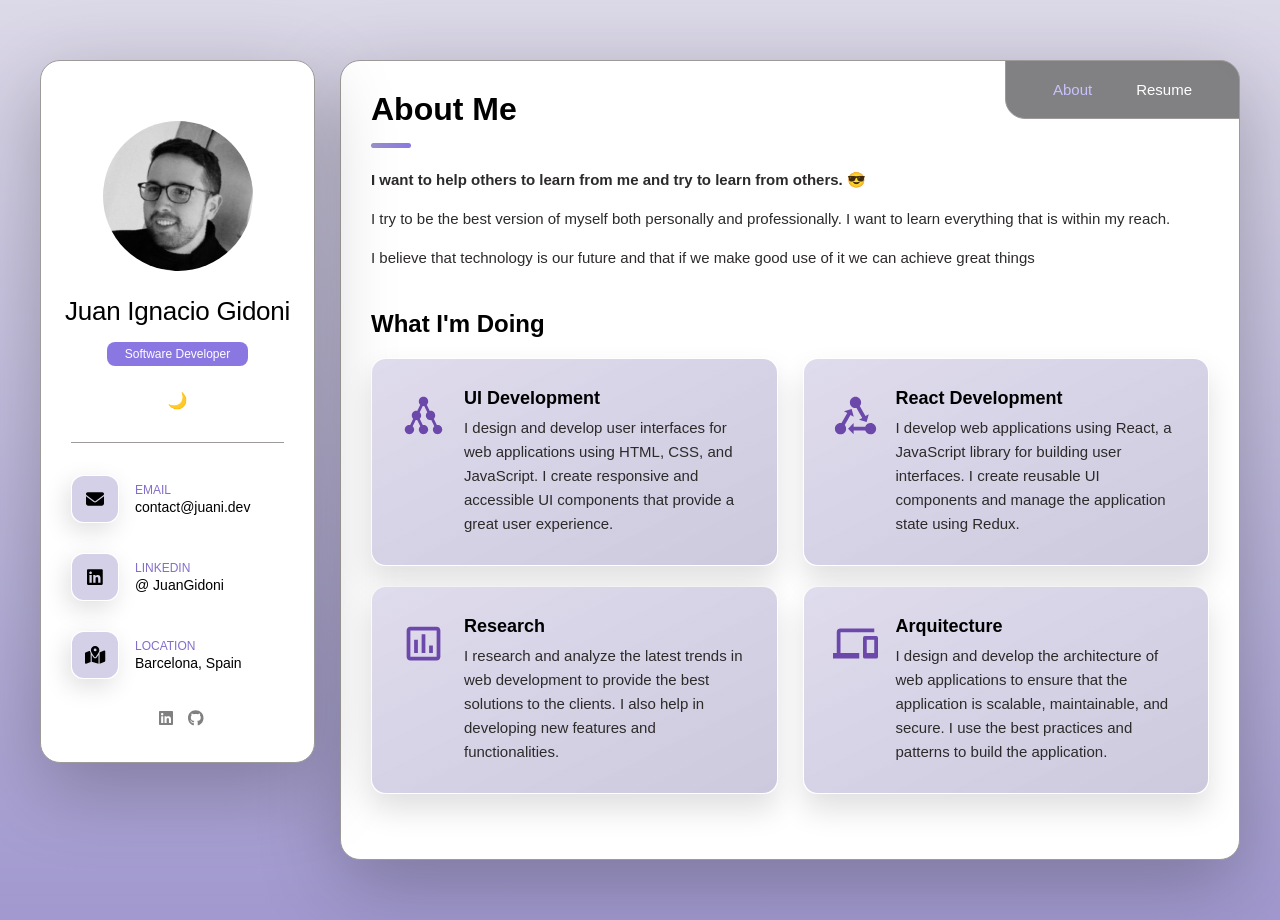
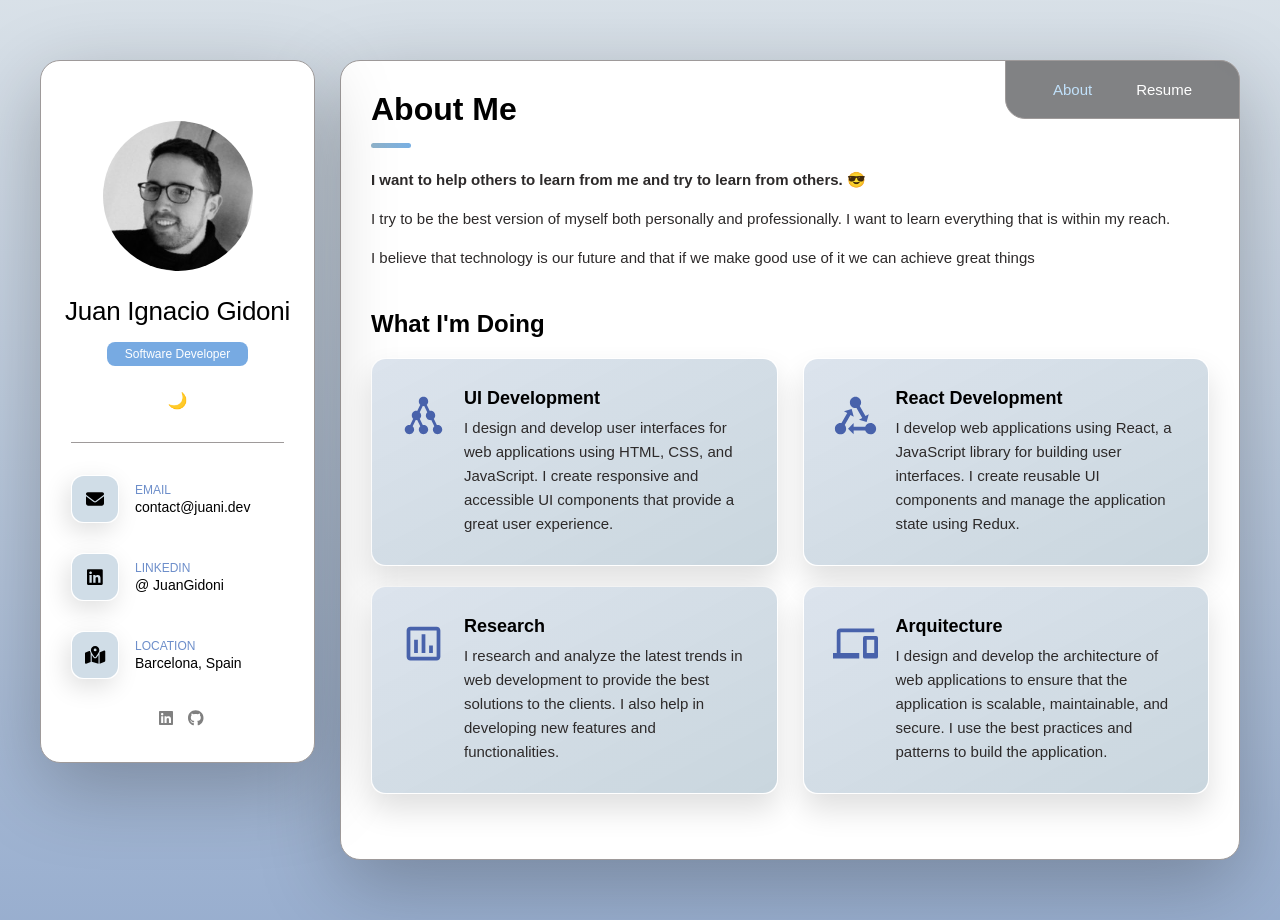
Before and after one commit to JuanGidoni/myweb, a React (Vite) app: page / in a window 1280 px wide. Built offline with nearby package versions, Linux system fonts and the light colour scheme.

Commit message:
fix: css variables, bad email

```diff
--- a/src/ui/styles/main.css
+++ b/src/ui/styles/main.css
@@ -13,61 +13,61 @@
     --bg-gradient-onyx: linear-gradient(
             /* avatar box */
             to bottom right,
-            hsl(249, 33%, 78%),
-            hsl(250, 45%, 71%));
+            hsl(216, 33%, 78%),
+            hsl(221, 71%, 57%));
     --bg-gradient-jet: linear-gradient(
             /* what I'm doing */
             to bottom right,
-            hsla(253, 33%, 89%, 0.945),
-            hsl(249, 24%, 83%));
+            hsla(213, 32%, 89%, 0.945),
+            hsl(203, 24%, 83%));
     --bg-gradient-yellow-1: linear-gradient(
             /* apparently idk */
             to bottom right,
-            hsl(283, 71%, 86%),
-            hsla(277, 57%, 78%, 0.546));
+            hsl(212, 72%, 86%),
+            hsla(212, 57%, 78%, 0.546));
     --bg-gradient-yellow-2: linear-gradient(
             /* effect before hover */
             135deg,
-            hsla(278, 30%, 85%, 0.712) 0%,
-            hsl(250, 22%, 78%));
+            hsla(206, 30%, 85%, 0.712) 0%,
+            hsl(215, 21%, 78%));
     --border-gradient-onyx: linear-gradient(
             /* shadow behind widgets */
             to bottom right,
-            hsla(255, 6%, 62%, 0.727) 0%,
-            hsl(249, 28%, 82%) hsla(255, 6%, 62%, 0.727) 0%,
-            hsl(249, 28%, 82%));
+            hsla(200, 6%, 62%, 0.727) 0%,
+            hsl(208, 28%, 82%) hsla(205, 6%, 62%, 0.727) 0%,
+            hsl(198, 28%, 82%));
     --text-gradient-yellow: linear-gradient(
             /* resume graph line and add on lines */
             to right,
-            hsla(251, 36%, 63%, 0.866),
-            hsla(250, 65%, 63%, 0.866));
+            hsla(204, 36%, 63%, 0.866),
+            hsla(209, 65%, 63%, 0.866));
     --smoky-black: linear-gradient(
             /* card bg bg */
             to bottom,
-            hsl(252, 25%, 88%),
-            hsla(249, 36%, 68%, 0.92) hsla(251, 36%, 63%, 0.866),
-            hsla(250, 65%, 63%, 0.866));
+            hsl(204, 25%, 88%),
+            hsla(204, 36%, 68%, 0.92) hsla(212, 36%, 63%, 0.866),
+            hsla(214, 65%, 63%, 0.866));
     --smoky-black: linear-gradient(
             /* card bg bg */
             to bottom,
-            hsl(252, 25%, 88%),
-            hsla(249, 36%, 68%, 0.92));
+            hsl(208, 25%, 88%),
+            hsla(216, 36%, 68%, 0.92));
 
     /* solid */
 
     --jet: hsl(0, 2%, 61%);
     /* card border */
-    --onyx: hsla(250, 65%, 63%, 0.866);
+    --onyx: hsla(207, 65%, 63%, 0.866);
     /* data science bg */
-    --eerie-black-1: hsl(250, 33%, 86%);
+    --eerie-black-1: hsl(203, 32%, 86%);
     /* widget bg */
     --eerie-black-2: #ffffff;
     /* card bg */
     --jet: hsl(0, 2%, 61%);
     /* card border */
-    --onyx: hsla(250, 65%, 63%, 0.866);
+    --onyx: hsla(212, 65%, 63%, 0.866);
     /* data science bg */
-    --eerie-black-1: hsl(250, 33%, 86%);
+    --eerie-black-1: hsl(206, 32%, 86%);
     /* widget bg */
     --eerie-black-2: #ffffff;
     /* card bg */
@@ -77,33 +77,33 @@
     /* THE TITLE */
     --orange-yellow-crayola: hsl(0, 0%, 0%);
     /* widget color and show contact txt */
-    --orange-yellow-crayola1: hsl(249, 88%, 87%);
+    --orange-yellow-crayola1: hsl(204, 88%, 87%);
     /* navbar word highlight */
-    --vegas-gold: hsla(255, 64%, 61%, 0.951);
+    --vegas-gold: hsla(214, 64%, 61%, 0.951);
     /* resume year*/
     --orange-yellow-crayola: hsl(0, 0%, 0%);
     /* widget color and show contact txt */
-    --orange-yellow-crayola1: hsl(249, 88%, 87%);
+    --orange-yellow-crayola1: hsl(207, 88%, 87%);
     /* navbar word highlight */
-    --vegas-gold: hsla(255, 64%, 61%, 0.951);
+    --vegas-gold: hsla(219, 64%, 61%, 0.951);
     /* resume year*/
     --light-gray: hsl(0, 4%, 17%);
     /* general and navbar text*/
     --gray-tone: hsla(240, 2%, 44%, 0.866);
     /* navbar bg */
-    --light-gray-70: hsla(255, 46%, 59%, 0.951);
+    --light-gray-70: hsla(219, 46%, 59%, 0.951);
     /* TITLES in show contact */
-    --gray-tone: hsla(240, 2%, 44%, 0.866);
+    --gray-tone: hsla(225, 2%, 44%, 0.866);
     /* navbar bg */
-    --light-gray-70: hsla(255, 46%, 59%, 0.951);
+    --light-gray-70: hsla(219, 46%, 59%, 0.951);
     /* TITLES in show contact */
     --light-gray-71: hsla(0, 0%, 84%, 0.7);
     /* hover effect */
     --bittersweet-shimmer: hsl(0, 43%, 51%);
     /* invalid */
-    --toggle: rgb(108, 72, 171);
+    --toggle: rgb(72, 115, 171);
     /* toggle color */
-    --purple: #6c48ab;
+    --purple: #4862ab;
     /* service icon */
 
     /**
@@ -1774,6 +1774,7 @@ textarea.form-input::-webkit-resizer {
 
     .sidebar.active {
         max-height: 584px;
+        color: var(--purple);
     }
 
     .sidebar-info {
```
